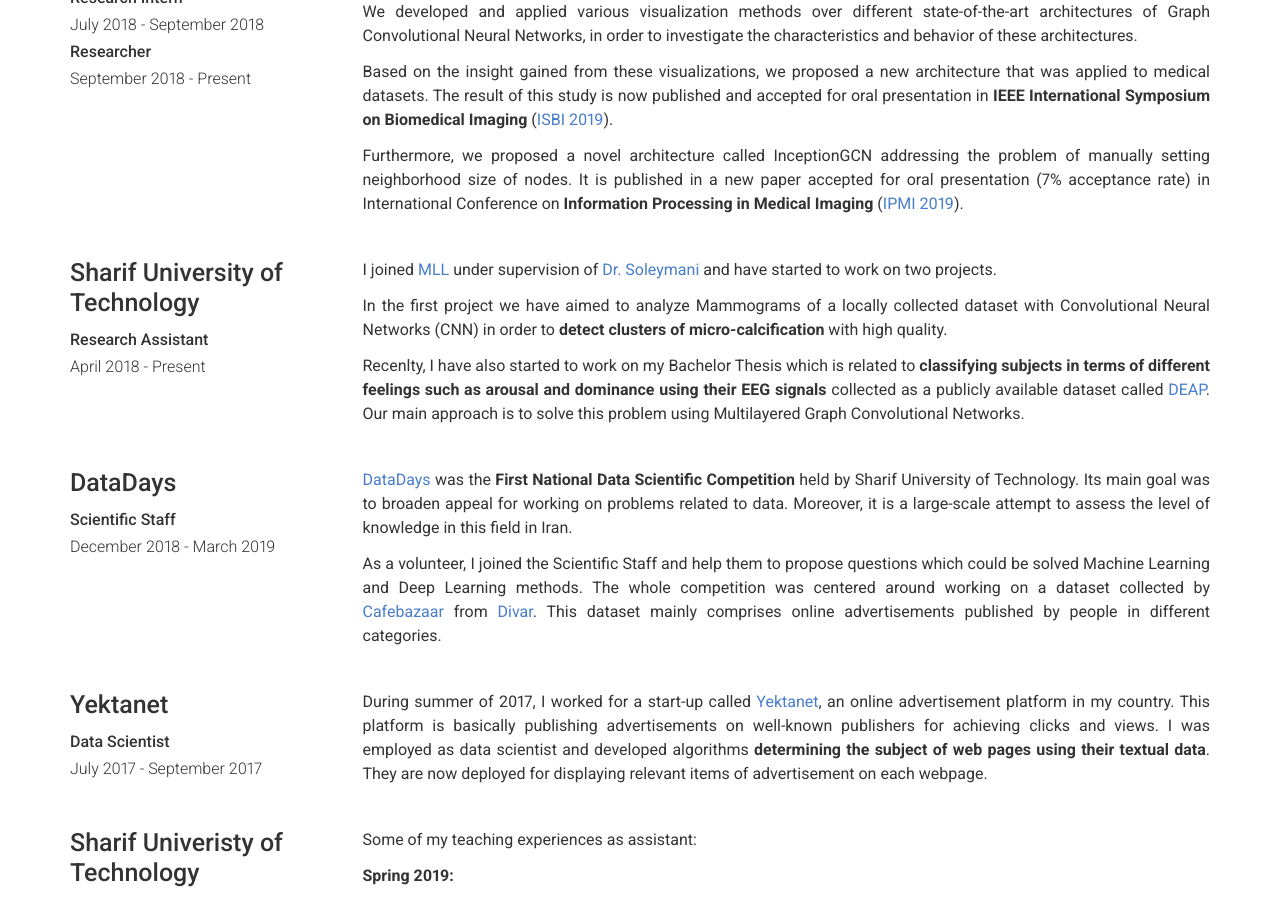
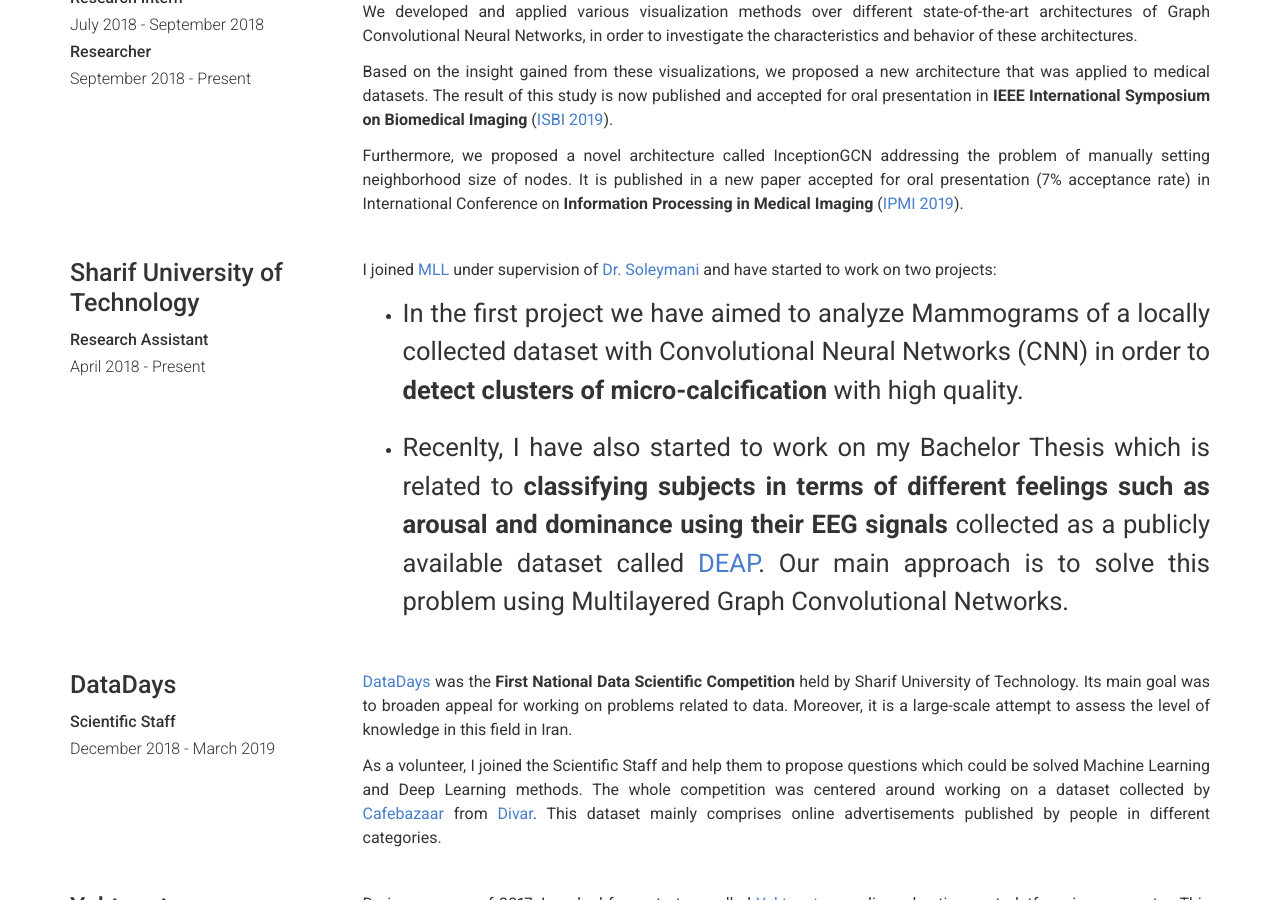
Before and after one commit to shekshaa/shekshaa.github.io, a Jekyll site: the page built from index.md, in a window 1280 px wide and 900 px high, scrolled down 1525 px. Built offline with Jekyll 4.4.1, drawn with Linux system fonts in a browser that asks for light colours.

```diff
--- a/_data/experience.yml
+++ b/_data/experience.yml
@@ -25,12 +25,12 @@
   dates: April 2018 - Present
   description: | # this will include new lines to allow paragraphs
     I joined [MLL](http://mll.ce.sharif.edu/)
-    under supervision of [Dr. Soleymani](http://sharif.edu/~soleymani/) and have started to work on two projects.
+    under supervision of [Dr. Soleymani](http://sharif.edu/~soleymani/) and have started to work on two projects:
 
-    In the first project we have aimed to analyze Mammograms of a locally collected dataset
+    + In the first project we have aimed to analyze Mammograms of a locally collected dataset
     with Convolutional Neural Networks (CNN) in order to **detect clusters of micro-calcification** with high quality.
 
-    Recenlty, I have also started to work on my Bachelor Thesis which is related to
+    + Recenlty, I have also started to work on my Bachelor Thesis which is related to
     **classifying subjects in terms of different feelings such as arousal and dominance using their EEG signals**
     collected as a publicly available dataset called [DEAP](https://www.eecs.qmul.ac.uk/mmv/datasets/deap/).
     Our main approach is to solve this problem using Multilayered Graph Convolutional Networks.
```
